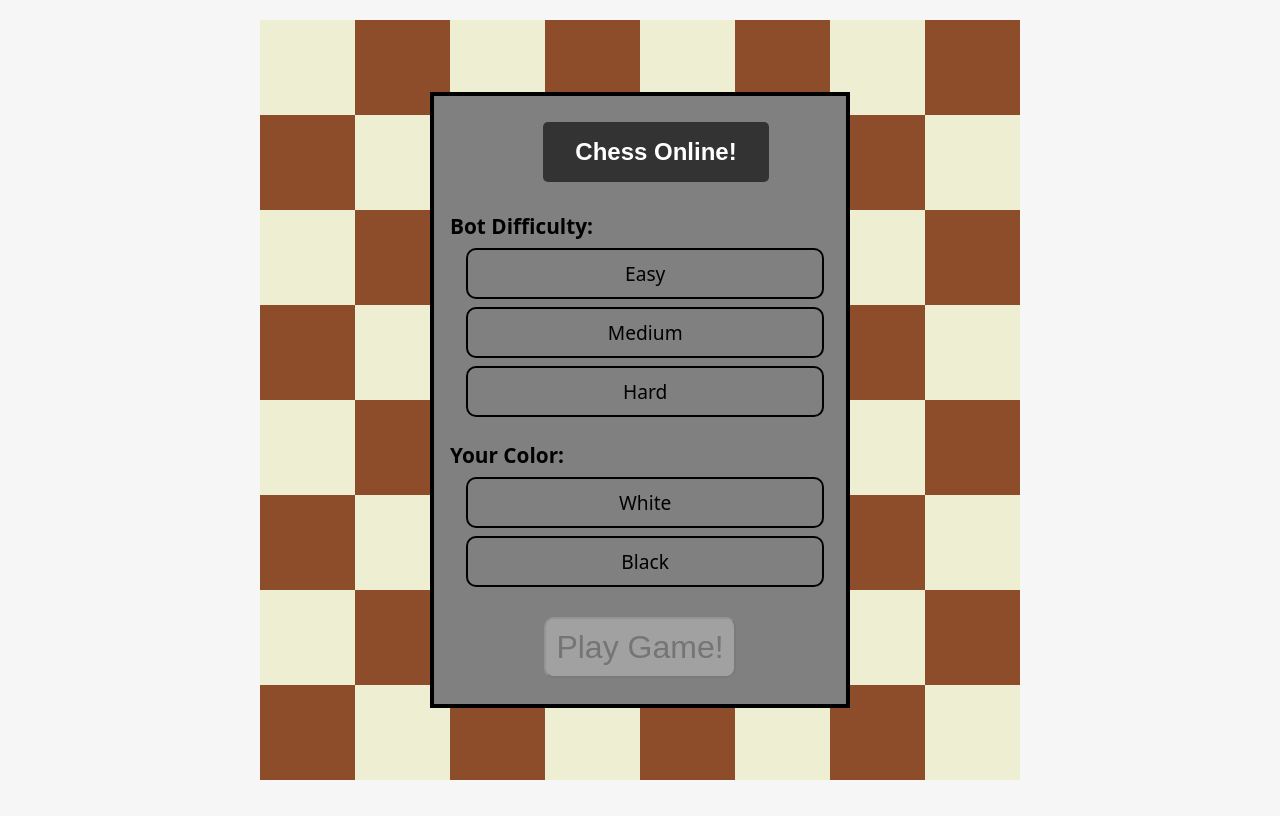
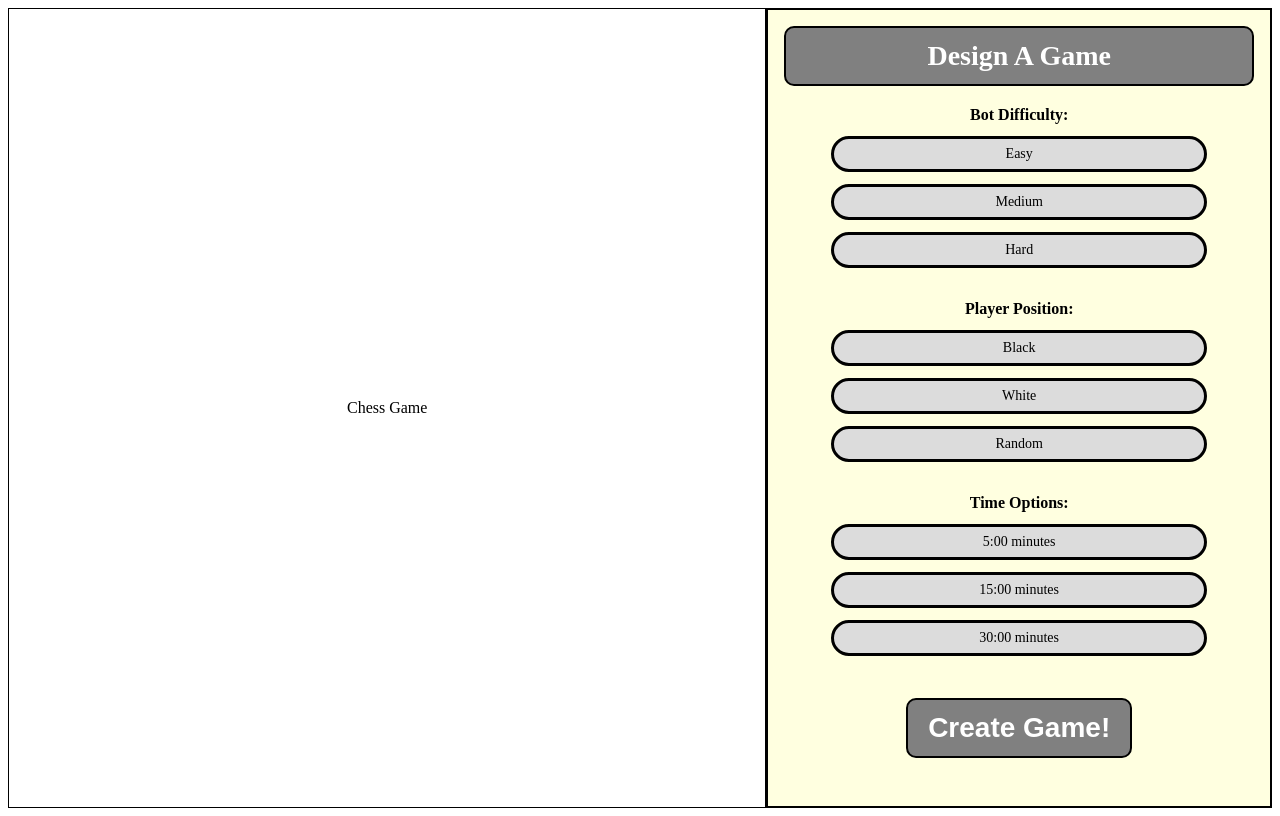
Before and after one commit to obi27c-del/Chess-Online, a website: page chessintro.html in a window 1280 px wide. Drawn offline with Linux system fonts and the light colour scheme.

Commit message:
Update chessintro.html
new intro page

```diff
--- a/chessintro.html
+++ b/chessintro.html
@@ -1,213 +1,166 @@
-<!doctype html>
-<html lang="en">
+<!DOCTYPE html>
+<html>
+    <head>
+        <meta name="viewport" content="width=device-width, initial-scale=1" />
+        <style type="text/css">
 
-<head>
-    <meta charset="utf-8" />
-    <meta name="viewport" content="width=device-width, initial-scale=1" />
-    <title>Chess Online</title>
-    <style>
-        header {
-            background-color: #333;
-            color: white;
-            padding: 1rem;
-            text-align: center;
-            font: bold 1.5rem Arial, sans-serif;
-            width: 100%;
-            border-radius: 5px;
+            .container {
+                display: grid;
+                grid-template-columns: 3fr 2fr;
+                height: 100vh;
             }
 
-        body {
-            margin: 0;
-            min-height: 100vh;
-            font-family: system-ui, Segoe UI, Roboto, Arial;
-            background: #f6f6f6;
-            position: relative;
-            z-index: 0;
+            .leftSide {
                 display: flex;
+                justify-content: center;
                 align-items: center;
-            justify-content: center;
+                padding: 1rem;
+                border: 1px solid black;
             }
 
-        form.options {
+            .rightSide {
+                background: lightyellow;
+                display: flex;
+                justify-content: center;
+                align-items: flex-start;
+                padding: 1rem;
+                border: 2px solid black;
+            }
+            .formTitle{
+                text-align: center;
+                font-size: 28px;
+                font-weight: bold;
+                background: gray;
+                padding: 12px 20px;
+                border-radius: 10px;
+                color: white;
+                margin-bottom: 20px;
+                border: 2px solid black
+            }
+           .form {
+                width: 100%;
+                text-align: center;
+            }
+
+            #submit {
+                display: inline-block;
+                text-align: center;
+                font-size: 28px;
+                font-weight: bold;
+                background: gray;
+                padding: 12px 20px;
+                border-radius: 10px;
+                color: white;
+                margin-top: 10px;
+                border: 2px solid black;
+            }
+
+            #submit:hover {
+                color:black
+            }
+
+
+            input[type="radio"] {
+                display: none;
+            }
+
+            .group {
                 display: flex;
                 flex-direction: column;
-            align-items: center;
-            gap: 1rem;
-            background-color: gray;
-            width: min(420px, 40vw);
-            padding: 1rem;
-            border: solid black .3rem;
-            box-sizing: border-box;
-        }
-
-        .option.flex {
-            display: flex;
-            flex-direction: column;
-            gap: 0.5rem;
-            width: 100%;
-            padding: .25rem 0;
+                gap: 12px;          /* space between buttons */
+                margin-bottom: 32px; /* space between groups */
         }
 
             label {
-            margin: 0 1rem;
-            font-size: 1.2rem;
-            border: black solid .1rem;
-        }
-
-        button {
-            padding: 10px;
-            font-size: 2em;
-            margin: 10px;
-            border-radius: 10px;
-        }
-
-        div.option {
-            padding: 0.5em;
-            flex-grow: 1;
-            font-size: 1.3em;
-        }
-
-        div.option.flex>label {
-            padding: 10px;
-            border: 2px solid black;
-            border-radius: 10px;
-            display: flex;
-            align-items: center;
-        }
-
-        div.option.flex input[type='radio'] {
-            display: none;
-        }
-
-        div.option.flex input[type='radio']:checked+label {
-            background: #dfe0df;
-        }
-
-        .board-bg {
-            pointer-events: none;
-            position: fixed;
-            inset: 0;
-            display: grid;
-            place-items: center;
-            z-index: -1;
-        }
-
-        .board {
-            width: min(95vw, 95vh);
-            aspect-ratio: 1/1;
-            display: grid;
-            grid-template-columns: repeat(8, 1fr);
-        }
-
-        .tile.light {
-            background: #eeeed2;
-        }
-
-        .tile.dark {
-            background: #8d4d2a;
+                display: block;
+                max-width: 350px;
+                width: 100%;
+                margin: 0 auto;
+                padding: 7px 10px;
+                background: #dcdcdc;
+                border: 3px solid black;
+                border-radius: 18px;
+                font-size: 14px;
+                text-align: center;
+                cursor: pointer;
+                transition: 0.2s;
                 }
 
 
-        div.option.flex>label {
-            padding: 10px;
+            label:hover {
+                background: #c8c8c8;
+            }
+            input[type="radio"]:checked + label {
+                background: #ffa3a3;
+                font-weight: bold;
+                border-color: black;
+            }
+
+            #chessCanvas {
                 border: 2px solid black;
-            border-radius: 10px;
-            display: inline-flex;
-            align-items: center;
-            justify-content: center;
-            width: 88%;
             }
 
 
-        input#easy:checked+label {
-            background: lightgreen;
-        }
-
-        input#medium:checked+label {
-            background: orange;
-        }
-
-        input#hard:checked+label {
-            background: lightcoral;
-        }
-
-        input#white:checked+label {
-            background: white;
-            color: black;
-        }
-
-        input#black:checked+label {
-            background: black;
-            color: white;
-        }
         </style>
     </head>
 
     <body>
-
-    <div class="board-bg">
-        <div id="board" class="board"></div>
+        <div class="container">
+            <div class="leftSide">
+                 Chess Game
             </div>
 
-    <form class="options" action="/chess-online/game">
-        <div class="option">
-            <header>Chess Online!</header>
+            <div class="rightSide">
+                <form class="form" action="/chess/game">
+
+                    <div class="formTitle">Design A Game</div>
+
+                    <div class="group" id="diffOptions">
+                        <strong>Bot Difficulty:</strong>
+
+                        <input name="difficulty" id="easy" value="easy" type="radio">
+                        <label for="easy">Easy</label>
+
+                        <input name="difficulty" id="medium" value="medium" type="radio">
+                        <label for="medium">Medium</label>
+
+                        <input name="difficulty" id="hard" value="hard" type="radio">
+                        <label for="hard">Hard</label>
+
+                    </div>
+
+                    <div class="group" id="posOptions">
+                        <strong>Player Position:</strong>
+
+                        <input name="position" id="black" value="black" type="radio">
+                        <label for="black">Black</label>
+
+                        <input name="position" id="white" value="white" type="radio">
+                        <label for="white">White</label>
+
+                        <input name="position" id="random" value="random" type="radio">
+                        <label for="random">Random</label>
                     </div>
 
 
-        <div class="option flex">
-            <strong>Bot Difficulty:</strong>
+                    <div class="group" id="timeOptions">
+                        <strong> Time Options: </strong>
 
-            <input name="difficulty" id="easy" type="radio" value="easy" />
-            <label for="easy">Easy</label>
+                         <input name="time" id="five" value="five" type="radio">
+                        <label for="five">5:00 minutes</label>
 
-            <input name="difficulty" id="medium" type="radio" value="medium" />
-            <label for="medium">Medium</label>
+                        <input name="time" id="fifteen" value="fifteen" type="radio">
+                        <label for="fifteen">15:00 minutes</label>
 
-            <input name="difficulty" id="hard" type="radio" value="hard" />
-            <label for="hard">Hard</label>
+                        <input name="time" id="thirty" value="thirty" type="radio">
+                        <label for="thirty">30:00 minutes</label>
                     </div>
 
 
-        <div class="option flex">
-            <strong>Your Color:</strong>
-
-            <input name="color" id="white" type="radio" value="white" />
-            <label for="white">White</label>
-
-            <input name="color" id="black" type="radio" value="black" />
-            <label for="black">Black</label>
+                    <button id="submit" type="submit" disabled="disabled">Create Game!</button>
+                </form>
+            </div>
         </div>
 
-        <button id="play" type="submit" disabled="disabled">Play Game!</button>
-    </form>
-
-    <script>
-        (function () {
-            let board = document.getElementById('board');
-
-            for (let r = 0; r < 8; r++) {
-                for (let c = 0; c < 8; c++) {
-                    const tile = document.createElement('div');
-                    tile.className = 'tile ' + (((r + c) % 2 === 0) ? 'light' : 'dark');
-                    board.appendChild(tile);
-                }
-            }
-
-            let radios = document.querySelectorAll("input[type='radio']");
-            let button = document.getElementById('play');
-
-            function updateButtonState() {
-
-                const difficultyChosen = document.querySelector("input[name='difficulty']:checked");
-                const colorChosen = document.querySelector("input[name='color']:checked");
-                button.disabled = !(difficultyChosen && colorChosen);
-            }
-
-            radios.forEach(r => r.addEventListener('change', updateButtonState));
-        })();
-    </script>
-
     </body>
-
 </html>
```
Lines whose indentation alone changed are shown as unchanged.
